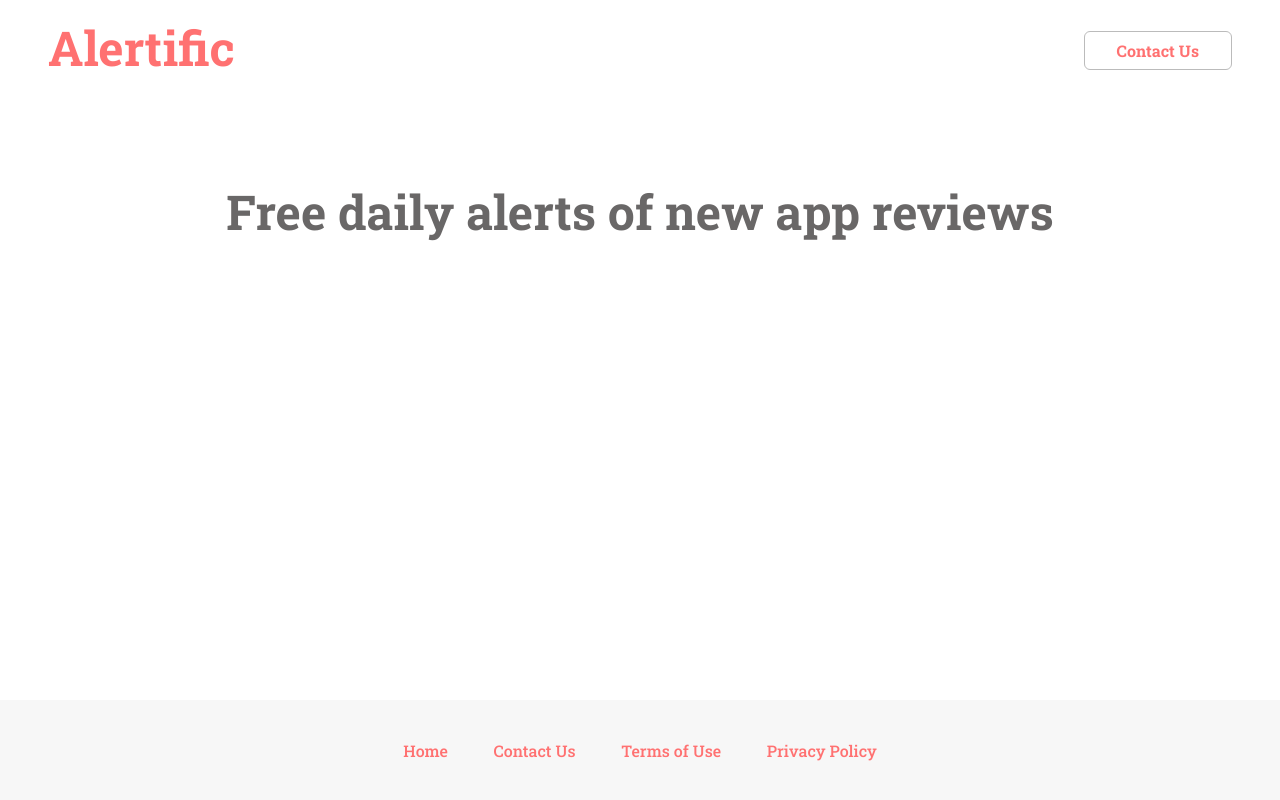
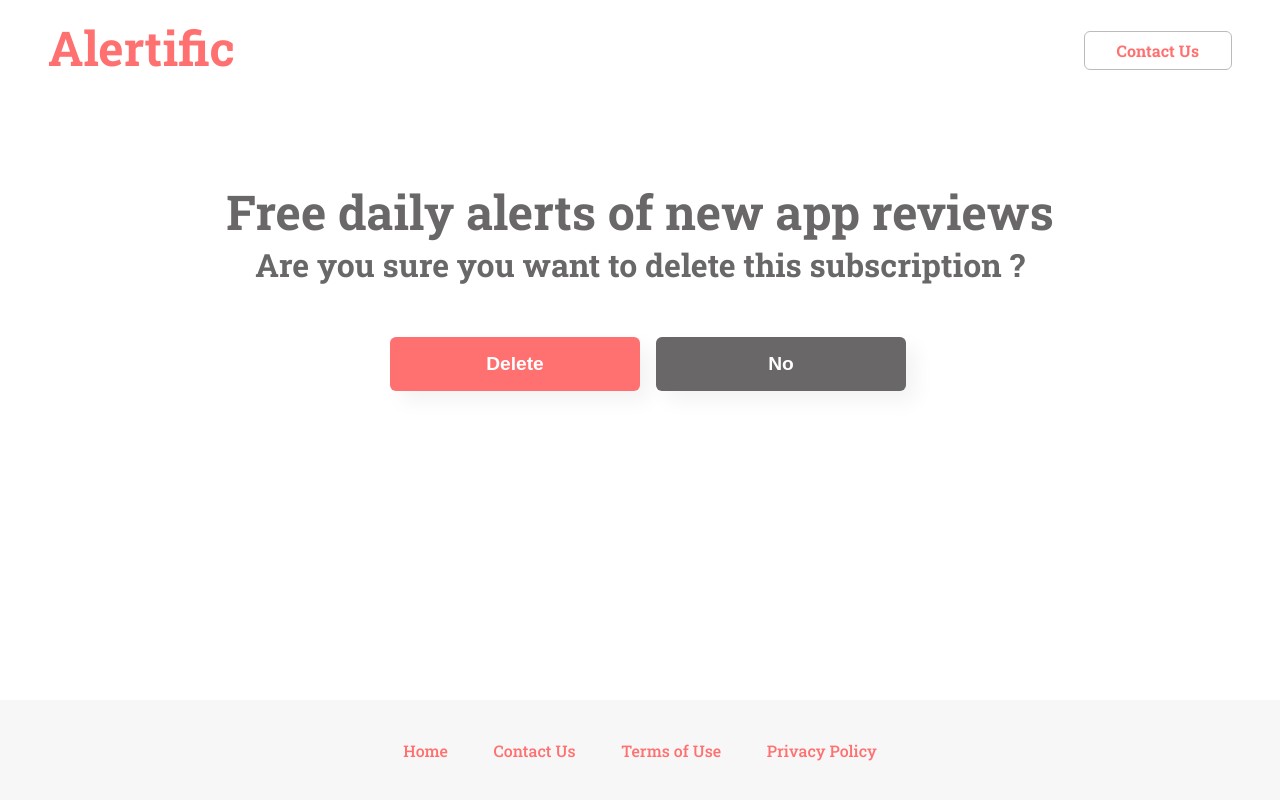
Before and after one commit to loharvikas/alertific-frontend, a React (Create React App) app: page /delete/1 in a window 1280 px wide. Built offline with nearby package versions, Linux system fonts and the light colour scheme.

Commit message:
delete pi

```diff
--- a/src/App.js
+++ b/src/App.js
@@ -10,6 +10,7 @@
 import ContactPage from './Contact/Contact'
 import Privacy from './Privacy/Privacy'
 import Terms from './Terms/Terms'
+import Delete from './Delete/Delete'
 
 
 function App() {
@@ -35,6 +36,9 @@
           <Route exact path="/terms-of-user/">
             <Terms></Terms>
           </Route>
+          <Route exact path="/delete/:id/">
+            <Delete></Delete>
+          </Route>
           <Route exact path="/">
             <Platform></Platform>
           </Route>
--- /dev/null
+++ b/src/Delete/Delete.css
@@ -0,0 +1,53 @@
+:root {
+    --bg-primary: #FFFFFF;
+    --bg-secondary: #FD5E5E;
+    --txt-primary: #FF7171;
+    --txt-secondary: #696767;
+    --border-radius: 6px;
+    --danger: #df4759;
+    --info:  	#467fd0;
+}
+
+
+.delete-content {
+    text-align: center;
+    color: var(--txt-secondary);
+}
+
+.delete-form {
+    text-align: center;
+    display: flex;
+    justify-content: center;
+
+}
+
+.delete-form  .delete {
+    border: none;
+    margin-top: 3rem;
+    border-radius: var(--border-radius);
+    padding: 1rem 2rem;
+    display: flex;
+    justify-content: center;
+    margin-left: 1rem;
+    cursor: pointer;
+    width: 250px;
+    color: var(--txt-secondary);
+    font-size: 1.2rem;
+    transition: 200ms ease-in;
+    box-shadow: 10px 10px 20px rgba(0, 0, 0, 0.05);
+    color: white;
+    font-weight: bold;
+
+}
+
+.delete-form  .delete:hover {
+    transform: scale(1.03);
+}
+
+.delete-form    .yes {
+    background-color: var(--txt-primary);
+}
+
+.delete-form    .no {
+    background-color: var(--txt-secondary);
+}
--- /dev/null
+++ b/src/Delete/Delete.jsx
@@ -0,0 +1,77 @@
+import {React, useState} from 'react'
+import {BrowserRouter as Router, Route, Switch, Link, withRouter} from 'react-router-dom';
+import axios from 'axios'
+import './Delete.css'
+
+axios.defaults.xsrfCookieName = 'csrftoken'
+axios.defaults.xsrfHeaderName = 'X-CSRFToken'
+
+const Loader = () => {
+    return (
+          <div class="loader__element"></div>
+    )
+  }
+
+
+const Delete = (props) => {
+    const id = props.match.params.id;
+    const [submit, setSubmit] = useState(false);
+    const [error, setError] = useState(false);
+    const [deleteSub, setDeleteSub] = useState(false);
+    function deleteRequest () {
+        axios
+            .delete(`/api/subscription/delete/${id}/`)
+            .then(res =>  {
+                if (res.status === 204) {
+                    console.log(res)
+                    setSubmit(false);
+                    setDeleteSub(true);
+                    setTimeout(function() {
+                        props.history.push("/")
+                    }, 3500)
+                }
+            })
+            .catch(err => {
+                setError(true);
+                setSubmit(false);
+                setTimeout(function() {
+                    props.history.push("/")
+                }, 4000)
+                console.error(err)})
+    }
+    return (
+        <div className="container">
+             <main className="delete-content">
+                    <header>
+                        <h1>Are you sure you want to delete this subscription ?</h1>
+                    </header>
+                    {deleteSub ?
+                    <section className="message success">
+                    <h1><div>Deleted! </div>You’ll not receive any new update.</h1>
+                    </section>
+                    :<span></span>
+                }
+                {error ?
+                    <section className="message danger">
+                    <h1>No details found</h1>
+                    </section>
+                    :<span></span>}
+                    <div className="loader">
+                    {submit && <Loader /> }
+                </div>
+            </main>
+            <form className="delete-form" onSubmit={e => {
+                e.preventDefault();
+                setSubmit(true);
+                deleteRequest();
+            }
+            }>
+                <button className="delete yes" type="submit">Delete</button>
+                <button className="delete no" onClick={e => {props.history.push("/")}}>No</button>
+            </form>
+        </div>
+    )
+}
+
+
+export default withRouter(Delete)
--- a/src/index.js
+++ b/src/index.js
@@ -3,11 +3,6 @@
 import './index.css';
 import App from './App';
 import reportWebVitals from './reportWebVitals';
-import {usePromiseTracker} from 'react-promise-tracker'
-import {Loader} from 'react-loader-spinner';
-import Footer from './Footer/Footer'
-import { FormText } from 'react-bootstrap';
-import {BrowserRouter as Router} from 'react-router-dom'
 
 
 ReactDOM.render(
--- a/src/setupProxy.js
+++ b/src/setupProxy.js
@@ -4,7 +4,7 @@
   app.use(
     '/api',
     createProxyMiddleware({
-      target: 'http://localhost:5000',
+      target: 'http://localhost:8000',
       changeOrigin: true,
     })
   );
```
